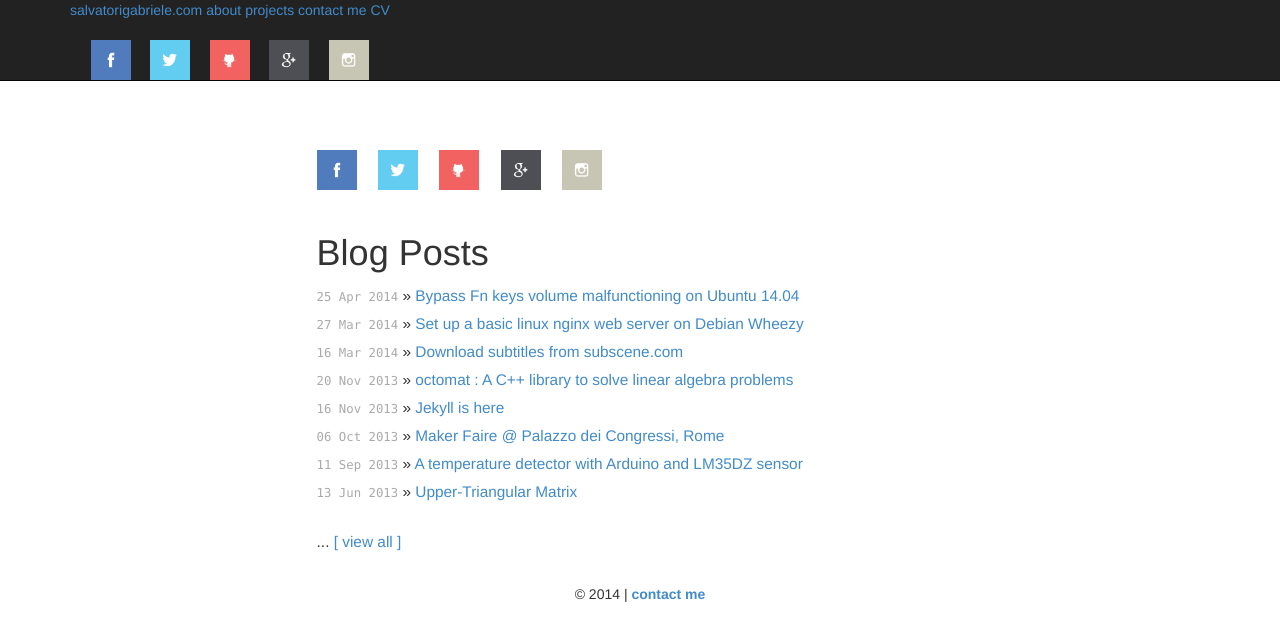
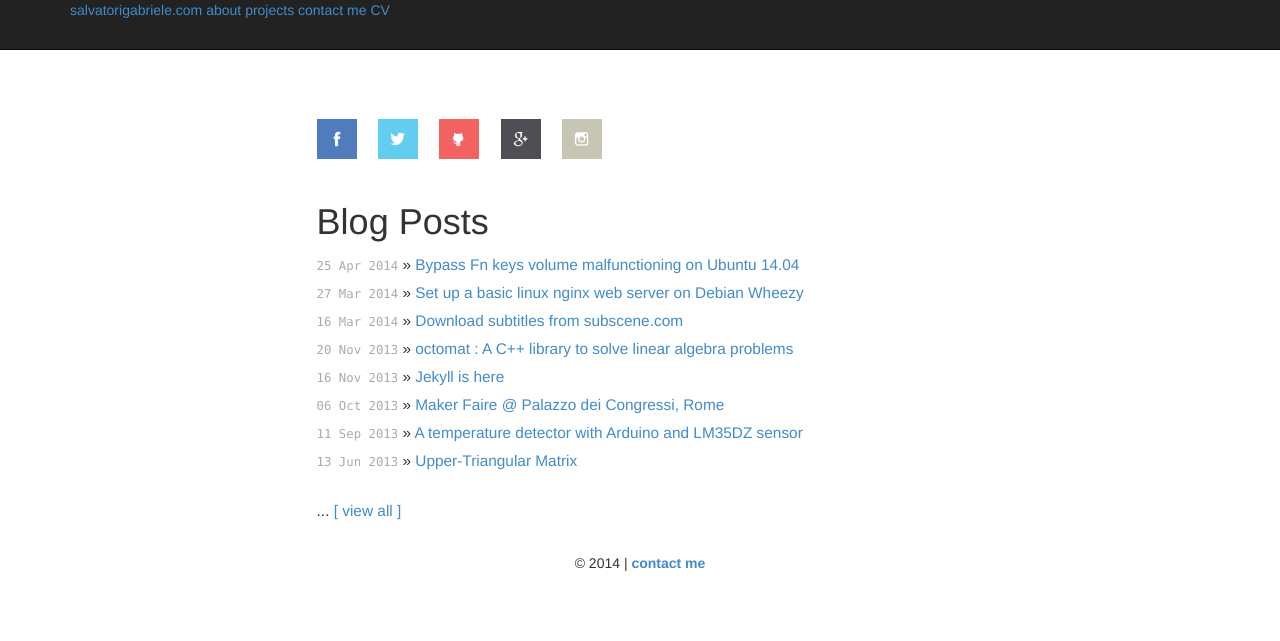
Before and after one commit to gsalvatori/salvatorigabriele.com, a Jekyll site: the page built from index.html, in a window 1280 px wide. Shown: the top 641 px of the page. Built offline with Jekyll 4.4.1, drawn with Linux system fonts in a browser that asks for light colours; Markdown is read by kramdown in place of the engine named in the settings.

Commit message:
Update default.html

```diff
--- a/_layouts/default.html
+++ b/_layouts/default.html
@@ -28,17 +28,7 @@
     <a class="extra" href="/about.html">about</a>
     <a class="extra" href="/projects.html">projects</a>
     <a class="extra" href="/contactme.html">contact me</a>
-    <a class="extra" href="/cv.html">CV</a><br><br>
-
-    <a href="https://www.facebook.com/salvatorigabriele" target="_blank"><img src="images/facebook.png" width="40" height="40" alt="Facebook" /></a>
-    &nbsp;&nbsp;&nbsp;
-    <a href="https://twitter.com/_gsalvatori" target="_blank"><img src="images/twitter.png" width="40" height="40" alt="Twitter" /></a>
-    &nbsp;&nbsp;&nbsp;
-    <a href="https://github.com/gsalvatori" target="_blank"><img src="images/Github.png" width="40" height="40" alt="Github" /></a>
-    &nbsp;&nbsp;&nbsp;
-    <a href="https://plus.google.com/+GabrieleSalvatori/" target="_blank"><img src="images/g+.png" width="40" height="40" alt="Google Plus" /></a>
-    &nbsp;&nbsp;&nbsp;
-    <a href="http://instagram.com/_gsalvatori" target="_blank"><img src="images/instagram.png" width="40" height="40" alt="Instagram" /></a>
+    <a class="extra" href="/cv.html">CV</a>
 
     </div>
   </div>
```
